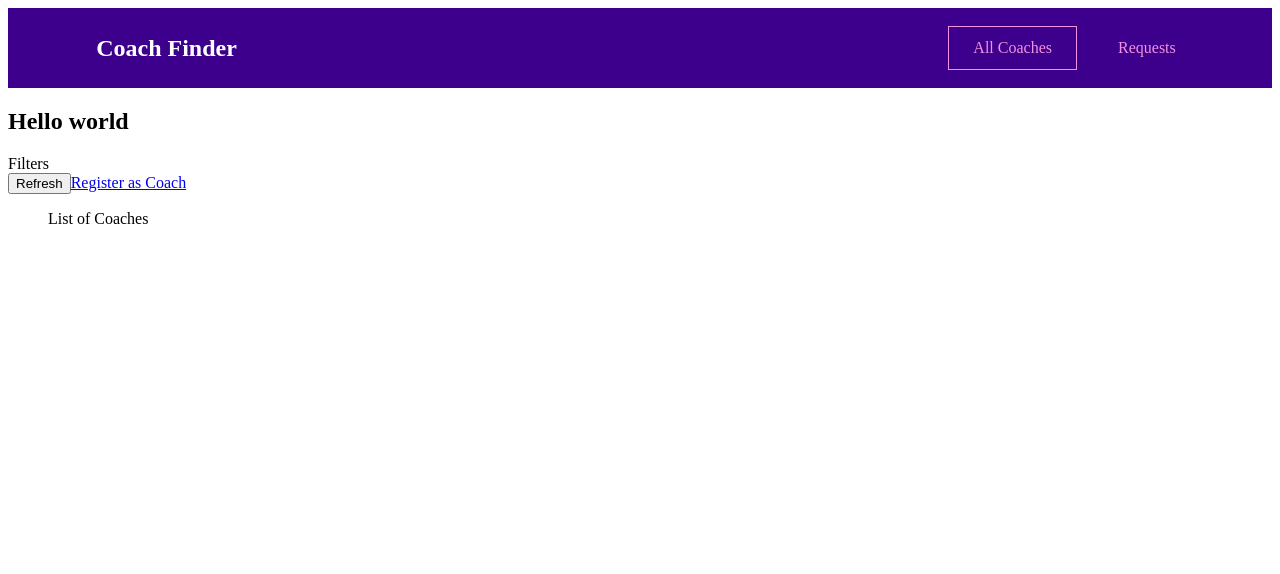
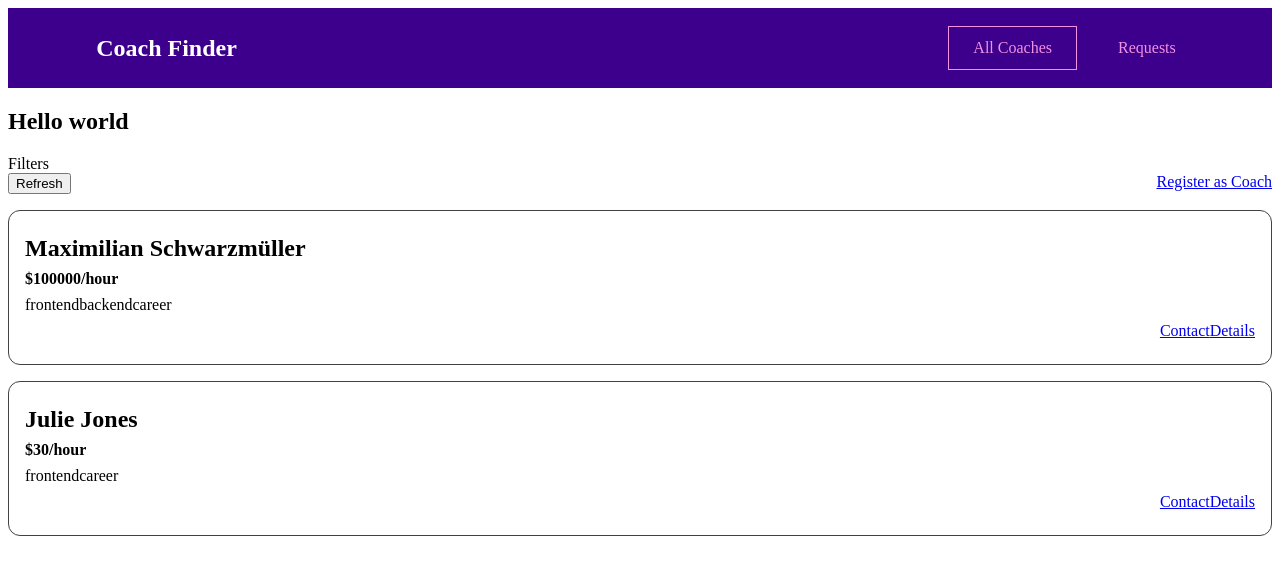
Before and after one commit to Cyan903/Course-Material, a Vue app in the folder Vue.js/Advanced/12. Find a Coach/: page /coaches in a window 1280 px wide. Shown: the top 574 px of the page. Built offline with nearby package versions, Linux system fonts and the light colour scheme.

Commit message:
Added list and bases

```diff
--- /dev/null
+++ b/Vue.js/Advanced/12. Find a Coach/src/components/base/Card.vue
@@ -0,0 +1,15 @@
+<template>
+    <div class="card">
+        <slot></slot>
+    </div>
+</template>
+
+<style scoped>
+.card {
+    border-radius: 12px;
+    box-shadow: 0 2px 8px rgba(0, 0, 0, 0.26);
+    padding: 1rem;
+    margin: 2rem auto;
+    max-width: 40rem;
+}
+</style>
--- /dev/null
+++ b/Vue.js/Advanced/12. Find a Coach/src/components/coaches/CoachItem.vue
@@ -0,0 +1,55 @@
+<template>
+    <li>
+        <h3>{{ fullName }}</h3>
+        <h4>${{ hourlyRate }}/hour</h4>
+        <div>
+            <span v-for="area in areas" :key="area">{{ area }}</span>
+        </div>
+        <div class="actions">
+            <router-link :to="`/coaches/${id}/contact`">Contact</router-link>
+            <router-link :to="`/coaches/${id}`">Details</router-link>
+        </div>
+    </li>
+</template>
+
+<script>
+export default {
+    props: ["coach"],
+    data() {
+        return { ...this.coach };
+    },
+
+    computed: {
+        fullName() {
+            return this.firstName + " " + this.lastName;
+        }
+    }
+}
+</script>
+
+<style scoped>
+li {
+    margin: 1rem 0;
+    border: 1px solid #424242;
+    border-radius: 12px;
+    padding: 1rem;
+}
+
+h3 {
+    font-size: 1.5rem;
+}
+
+h3,
+h4 {
+    margin: 0.5rem 0;
+}
+
+div {
+    margin: 0.5rem 0;
+}
+
+.actions {
+    display: flex;
+    justify-content: flex-end;
+}
+</style>
--- a/Vue.js/Advanced/12. Find a Coach/src/main.js
+++ b/Vue.js/Advanced/12. Find a Coach/src/main.js
@@ -4,10 +4,13 @@ import App from "./App.vue";
 import Router from "./router";
 import Store from "./store/index";
 
+import BaseCard from "./components/base/Card.vue";
 
 const app = createApp(App);
 
 app.use(Router);
 app.use(Store);
 
+app.component("base-card", BaseCard);
+
 app.mount("#app");
--- a/Vue.js/Advanced/12. Find a Coach/src/pages/coaches/CoachList.vue
+++ b/Vue.js/Advanced/12. Find a Coach/src/pages/coaches/CoachList.vue
@@ -6,7 +6,10 @@
                 <button>Refresh</button>
                 <router-link to="/register">Register as Coach</router-link>
             </div>
-            <ul>List of Coaches</ul>
+            <ul v-if="hasCoaches">
+                <CoachItem v-for="coach in getCoaches" :key="coach.id" :coach="coach" />
+            </ul>
+            <h3 v-else>No coach data!</h3>
         </section>
     </div>
 </template>
@@ -14,10 +17,30 @@
 
 <script>
 import { mapGetters } from "vuex";
+import CoachItem from "../../components/coaches/CoachItem.vue";
 
 export default {
+    components: { CoachItem },
+
     computed: {
-        ...mapGetters("coaches", ["getCoaches"])
+        ...mapGetters("coaches", ["getCoaches", "hasCoaches"]),
+
+        filteredCoaches() {
+            return this.$store.getters["coaches/getCoaches"];
+        }
     }
 }
 </script>
+
+<style scoped>
+ul {
+    list-style: none;
+    margin: 0;
+    padding: 0;
+}
+
+.controls {
+    display: flex;
+    justify-content: space-between;
+}
+</style>
--- a/Vue.js/Advanced/12. Find a Coach/src/store/coaches.js
+++ b/Vue.js/Advanced/12. Find a Coach/src/store/coaches.js
@@ -2,13 +2,14 @@ export default {
     namespaced: true,
     state() {
         return {
-            coaches: [{
+            coaches: [
+                {
                     id: 'c1',
                     firstName: 'Maximilian',
                     lastName: 'Schwarzmüller',
                     areas: ['frontend', 'backend', 'career'],
                     description: "I'm Maximilian and I've worked as a freelance web developer for years. Let me help you become a developer as well!",
-                    hourlyRate: 30,
+                    hourlyRate: 100000,
                 },
 
                 {
```
Also changed, not shown: Vue.js/Advanced/12. Find a Coach/src/components/base/Badge.vue (added), Vue.js/Advanced/12. Find a Coach/src/components/base/Button.vue (added).
